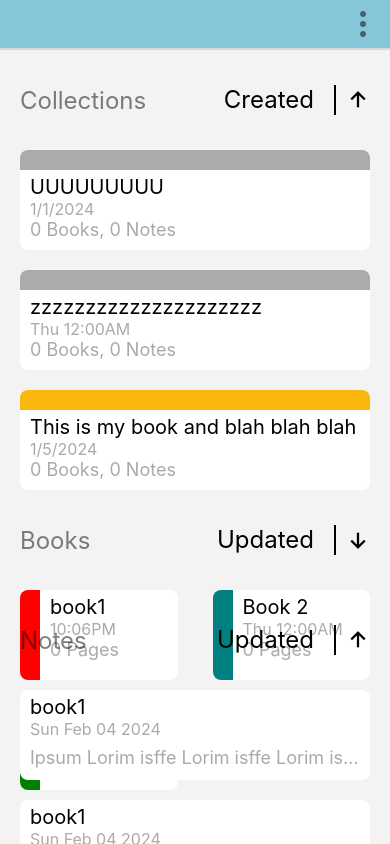
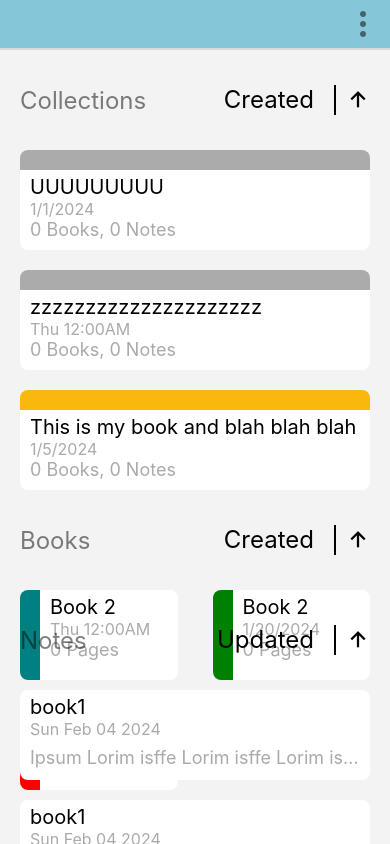
Before and after one commit to PBasham/pb-journaling, a React Native app: screen / in a window 390 px wide. Built offline with nearby package versions, Linux system fonts and the light colour scheme.

Commit message:
ADDED: - useMuBooks custom hook to handle state and functions for sorting/adding/removing MODIFIED: - Added sorting options for OrderByBar and changed name.

```diff
--- a/src/components/ui/OrderByBar/OrderByBar.tsx
+++ b/src/components/ui/OrderByBar/OrderByBar.tsx
@@ -10,7 +10,7 @@ import { SortByOptions } from "../../../interfaces/OrderByBar"
 import styled from "styled-components/native"
 import { colors } from "../../../assets"
 
-interface OrderByBarProps {
+interface SortHeaderBarProps {
     sortBy?: string
     sortAsc?: boolean
     sortOptions: { [key: string]: any }
@@ -21,7 +21,7 @@ interface OrderByBarProps {
     onPress: (sortBy: string, orderBy: boolean) => void
 }
 
-const SortBar: FC<OrderByBarProps> = (props: OrderByBarProps) => {
+const SortHeaderBar: FC<SortHeaderBarProps> = (props: SortHeaderBarProps) => {
 
     const {
         sortBy = "updatedAt",
@@ -118,4 +118,4 @@ const SortBar: FC<OrderByBarProps> = (props: OrderByBarProps) => {
     </>
 }
 
-export default SortBar;
+export default SortHeaderBar;
--- a/src/components/ui/OrderByBar/index.ts
+++ b/src/components/ui/OrderByBar/index.ts
@@ -1 +1 @@
-export {default as SortBar} from "./OrderByBar"
+export {default as SortHeaderBar} from "./OrderByBar"
--- /dev/null
+++ b/src/hooks/index.ts
@@ -0,0 +1,2 @@
+export * from "./useMyCollections"
+export * from "./useMyBooks"
--- /dev/null
+++ b/src/hooks/useMyBooks/index.ts
@@ -0,0 +1 @@
+export { default as useMyBooks } from "./useMyBooks"
--- /dev/null
+++ b/src/hooks/useMyBooks/useMyBooks.ts
@@ -0,0 +1,182 @@
+import { useEffect, useState } from "react";
+import { Book } from "../../interfaces/Collection";
+import { SortByOptions, SortingOptions } from "../../interfaces/OrderByBar";
+
+
+
+const useMyBooks = (): [
+    Book[],
+    string,
+    { name: string, updatedAt: string, createdAt: string, },
+    boolean,
+    (newBook: Book) => void,
+    (myBookId: number) => void,
+    (updatedBook: Book) => void,
+    (books: Book[], sortBy: string, sortAsc: boolean) => void
+] => {
+
+    const bookSortOptions: {
+        name: string;
+        updatedAt: string;
+        createdAt: string;
+    } = {
+        name: "Name",
+        updatedAt: "Updated",
+        createdAt: "Created",
+    }
+
+    //todo hold state for filtering
+    const [myBooks, setMyBooks] = useState<Book[]>([])
+    const [myBookSortBY, setMyBookSortBY] = useState<string>("updatedAt")
+    const [myBookDisplayedSortBy, setMyBookDisplayedSortBy] = useState("Updated")
+    const [myBookSortAsc, setMyBookSortAsc] = useState<boolean>(false)
+
+
+    async function sortMyBooks(Books: Book[], sortBy: string, sortAsc: boolean) {
+
+        console.log(`sortBy: ${sortBy}\nsortAsc: ${sortAsc}`)
+
+        let sortedCollecitons: Book[] = []
+
+        switch (sortBy) {
+            case "name":
+                if (sortAsc) { sortedCollecitons = Books.sort((a, b) => a.name < b.name ? 1 : -1); }
+                else { sortedCollecitons = Books.sort((a, b) => a.name > b.name ? 1 : -1); }
+                break;
+            case "createdAt":
+                if (sortAsc) { sortedCollecitons = Books.sort((a, b) => a.createdAt < b.createdAt ? 1 : -1); }
+                else { sortedCollecitons = Books.sort((a, b) => a.createdAt > b.createdAt ? 1 : -1); }
+                break;
+            case "updatedAt":
+                if (sortAsc) { sortedCollecitons = Books.sort((a, b) => a.updatedAt < b.updatedAt ? 1 : -1); }
+                else { sortedCollecitons = Books.sort((a, b) => a.updatedAt > b.updatedAt ? 1 : -1); }
+                break;
+            default:
+                if (sortAsc) { sortedCollecitons = Books.sort((a, b) => a.updatedAt < b.updatedAt ? 1 : -1); }
+                else { sortedCollecitons = Books.sort((a, b) => a.updatedAt > b.updatedAt ? 1 : -1); }
+                break;
+        }
+
+        setMyBooks(sortedCollecitons)
+        setMyBookSortBY(sortBy)
+        setMyBookSortAsc(sortAsc)
+
+    }
+
+    //LEFT-OFF SET UP SORTING OPTIOSN TO PASS AS PARAMS
+    //LEFT-OFF set up hooks folder
+
+    async function getMyBooks(): Promise<Book[]> {
+        //TODO - get myBooks from async storage
+        const Books: Book[] = [
+            {
+                recordId: 1,
+                id: "book1",
+                name: "book1",
+                color: "red",
+                isFavorite: false,
+
+                isLocked: false,
+
+                createdAt: new Date(),
+                updatedAt: new Date(),
+
+                pages: [],
+            },
+            {
+                recordId: 2,
+                id: "book2",
+                name: "Book 2",
+                color: "green",
+                isFavorite: false,
+
+                isLocked: false,
+
+                createdAt: new Date(),
+                updatedAt: new Date("2024-01-20"),
+
+                pages: [],
+            },
+            {
+                recordId: 3,
+                id: "book2",
+                name: "Book 2",
+                color: "teal",
+                isFavorite: false,
+
+                isLocked: false,
+
+                createdAt: new Date(),
+                updatedAt: new Date("2024-02-01"),
+
+                pages: [],
+            },
+
+        ]
+        return Books
+    }
+    async function getMyBookSortDetail(): Promise<SortingOptions> {
+        //TODO - get myBookSortDetail from async storage
+        let sortingOptions: SortingOptions = {
+            sortBy: "createdAt",
+            sortAsc: false,
+        }
+
+
+        return sortingOptions
+    }
+
+    async function handleSetUpBooks() {
+
+        let MY_BOOKS: Book[] = await getMyBooks()
+        let MY_BOOKS_SORT_DETAIL = await getMyBookSortDetail()
+
+        await sortMyBooks(MY_BOOKS, MY_BOOKS_SORT_DETAIL.sortBy, MY_BOOKS_SORT_DETAIL.sortAsc)
+    }
+
+    useEffect(() => { handleSetUpBooks() }, [])
+
+    const addBook = (newBook: Book): void => {
+
+        let newMyBooks = [...myBooks, newBook]
+        //todo - need to get max of record ids and then get + 1;
+        //TODO - Save newMyBooks to AsyncStorage
+
+        setMyBooks(newMyBooks)
+    }
+
+    const updateBook = (updatedBook: Book): void => {
+
+        let newMyBooks = [...myBooks].filter((Book) => Book.recordId != updatedBook.recordId)
+
+        newMyBooks.push(updatedBook)
+
+        //TODO - Save newMyBooks to AsyncStorage
+
+        setMyBooks(newMyBooks)
+    }
+    const removeBook = (myBookId: number): void => {
+
+        let newMyBooks = [...myBooks].filter((Book) => Book.recordId != myBookId)
+
+        //TODO - Save newMyBooks to AsyncStorage
+
+        setMyBooks(newMyBooks)
+    }
+
+
+
+    return [
+        myBooks,
+        myBookSortBY,
+        bookSortOptions,
+        myBookSortAsc,
+        addBook,
+        removeBook,
+        updateBook,
+        sortMyBooks
+    ]
+
+}
+
+export default useMyBooks
--- /dev/null
+++ b/src/hooks/useMyCollections/index.ts
@@ -0,0 +1 @@
+export { default as useMyCollections } from "./useMyCollections"
--- a/src/screens/Collections/Collections.tsx
+++ b/src/screens/Collections/Collections.tsx
@@ -13,11 +13,11 @@ import { Book, Collection, Note } from "../../interfaces/Collection";
 import { Ionicons } from "@expo/vector-icons";
 import { CollectionCard } from "../../components/CollectionCard";
 
-import { SortBar } from "../../components/ui/OrderByBar";
+import { SortHeaderBar } from "../../components/ui/OrderByBar";
 import { BookCard } from "../../components/BookCard";
 import { SortByOptions, SortingOptions } from "../../interfaces/OrderByBar";
 
-import useMyCollections from "./useCollections";
+import { useMyBooks, useMyCollections } from "../../hooks";
 
 
 const CollectionScreenContainer = styled.ScrollView`
@@ -99,51 +99,7 @@ const Collections: FunctionComponent = () => {
 
 
 
-    const books: Book[] = [
-        {
-            recordId: 1,
-            id: "book1",
-            name: "book1",
-            color: "red",
-            isFavorite: false,
 
-            isLocked: false,
-
-            createdAt: new Date(),
-            updatedAt: new Date(),
-
-            pages: [],
-        },
-        {
-            recordId: 2,
-            id: "book2",
-            name: "Book 2",
-            color: "green",
-            isFavorite: false,
-
-            isLocked: false,
-
-            createdAt: new Date(),
-            updatedAt: new Date("2024-01-20"),
-
-            pages: [],
-        },
-        {
-            recordId: 3,
-            id: "book2",
-            name: "Book 2",
-            color: "teal",
-            isFavorite: false,
-
-            isLocked: false,
-
-            createdAt: new Date(),
-            updatedAt: new Date("2024-02-01"),
-
-            pages: [],
-        },
-
-    ]
     const notes: Note[] = [
         {
             collectionRef: null,
@@ -190,11 +146,13 @@ const Collections: FunctionComponent = () => {
 
     const [myCollections, myCollectionSortBY, collectionSortOptions, myCollectionSortAsc, addCollection, removeCollection, updateCollection, sortMyCollections] = useMyCollections()
 
+    const [myBooks, myBookSortBY, bookSortOptions, myBookSortAsc, addBook, removeBook, updateBook, sortMyBooks] = useMyBooks()
 
 
 
 
-    const [myBooks, setMyBooks] = useState<Book[]>([])
+
+
     const [booksFilterBy, setBooksFilterBy] = useState<SortingOptions | null>(null);
 
 
@@ -205,98 +163,15 @@ const Collections: FunctionComponent = () => {
 
     }, [])
 
-    const handleSetUpData = async () => {
-
-
-        let bFilter: SortingOptions = {
-            sortBy: "updatedAt",
-            sortAsc: true,
-        }
-
-        setBooksFilterBy(bFilter);
-        let sortedBooks = await handleSortBooks([...books], bFilter.sortBy, bFilter.sortAsc)
-
-        setMyBooks(sortedBooks);
-        //--
-        let nFilter: SortingOptions = {
-            sortBy: "updatedAt",
-            sortAsc: true,
-        }
-
-        //--
-
-
-
-
-    }
+    const handleSetUpData = async () => {}
 
     const handleUpdateCollectionSortOrder = async (sortBy: string, sortAsc: boolean) => {
         sortMyCollections(myCollections, sortBy, sortAsc)
     }
 
-
-
     const handleUpdateMyBooksSortOrder = async (sortBy: string, sortAsc: boolean) => {
-        console.log("Entered handleUpdateMyBooksSortOrder")
-        let sortedBooks: Book[] = await handleSortBooks([...myBooks], sortBy, sortAsc);
-        setMyBooks(sortedBooks);
+        sortMyBooks(myBooks, sortBy, sortAsc)
     }
-
-    const handleSortBooks = async (books: Book[], sortBy: string, sortAsc: boolean): Promise<Book[]> => {
-
-        let sortedBooks: Book[] = [];
-
-        switch (sortBy) {
-            case "name":
-                if (sortAsc) { sortedBooks = books.sort((a, b) => a.name < b.name ? 1 : -1); }
-                else { sortedBooks = books.sort((a, b) => a.name > b.name ? 1 : -1); }
-                break;
-            case "createdAt":
-                if (sortAsc) { sortedBooks = books.sort((a, b) => a.createdAt < b.createdAt ? 1 : -1); }
-                else { sortedBooks = books.sort((a, b) => a.createdAt > b.createdAt ? 1 : -1); }
-                break;
-            case "updatedAt":
-                if (sortAsc) { sortedBooks = books.sort((a, b) => a.updatedAt < b.updatedAt ? 1 : -1); }
-                else { sortedBooks = books.sort((a, b) => a.updatedAt > b.updatedAt ? 1 : -1); }
-                break;
-            default:
-                if (sortAsc) { sortedBooks = books.sort((a, b) => a.updatedAt < b.updatedAt ? 1 : -1); }
-                else { sortedBooks = books.sort((a, b) => a.updatedAt > b.updatedAt ? 1 : -1); }
-                break;
-        }
-        return sortedBooks;
-    }
-    //LEFT-OFF set up function for sorting notes
-    // const handleUpdateMyBooksSortOrder = async (sortBy: string, sortAsc: boolean) => {
-    //     console.log("Entered handleUpdateMyBooksSortOrder")
-    //     let sortedBooks: Book[] = await handleSortBooks([...myBooks], sortBy, sortAsc);
-    //     setMyBooks(sortedBooks);
-    // }
-
-    // const handleSortBooks = async (books: Book[], sortBy: string, sortAsc: boolean): Promise<Book[]> => {
-
-    //     let sortedBooks: Book[] = [];
-
-    //     switch (sortBy) {
-    //         case "name":
-    //             if (sortAsc) { sortedBooks = books.sort((a, b) => a.name < b.name ? 1 : -1); }
-    //             else { sortedBooks = books.sort((a, b) => a.name > b.name ? 1 : -1); }
-    //             break;
-    //         case "createdAt":
-    //             if (sortAsc) { sortedBooks = books.sort((a, b) => a.createdAt < b.createdAt ? 1 : -1); }
-    //             else { sortedBooks = books.sort((a, b) => a.createdAt > b.createdAt ? 1 : -1); }
-    //             break;
-    //         case "updatedAt":
-    //             if (sortAsc) { sortedBooks = books.sort((a, b) => a.updatedAt < b.updatedAt ? 1 : -1); }
-    //             else { sortedBooks = books.sort((a, b) => a.updatedAt > b.updatedAt ? 1 : -1); }
-    //             break;
-    //         default:
-    //             if (sortAsc) { sortedBooks = books.sort((a, b) => a.updatedAt < b.updatedAt ? 1 : -1); }
-    //             else { sortedBooks = books.sort((a, b) => a.updatedAt > b.updatedAt ? 1 : -1); }
-    //             break;
-    //     }
-    //     return sortedBooks;
-    // }
 
     //TODO - Set up functions to handle that state change, and update async storage with new filter/sort order type for section
 
@@ -308,7 +183,7 @@ const Collections: FunctionComponent = () => {
             <CollectionScreenContainer >
                 <CollectionScreenContainerInner>
                     <TopBar hasDotsButton />
-                    <SortBar
+                    <SortHeaderBar
                         sortBy={myCollectionSortBY}
                         sortAsc={myCollectionSortAsc}
                         sortOptions={collectionSortOptions}
@@ -340,9 +215,9 @@ const Collections: FunctionComponent = () => {
 
                     </CollectionsDiv>
 
-                    <SortBar
-                        sortBy={booksFilterBy?.sortBy}
-                        sortAsc={booksFilterBy?.sortAsc}
+                    <SortHeaderBar
+                        sortBy={myBookSortBY}
+                        sortAsc={myBookSortAsc}
                         sortOptions={collectionSortOptions}
                         header="Books"
 
@@ -373,7 +248,7 @@ const Collections: FunctionComponent = () => {
 
                     </BooksDiv>
 
-                    <SortBar
+                    <SortHeaderBar
                         sortBy={notesFilterBy?.sortBy}
                         sortAsc={notesFilterBy?.sortAsc}
                         sortOptions={collectionSortOptions}
```
Also changed, not shown: src/hooks/useMyCollections/useMyCollections.ts (renamed from src/screens/Collections/useCollections.ts).
